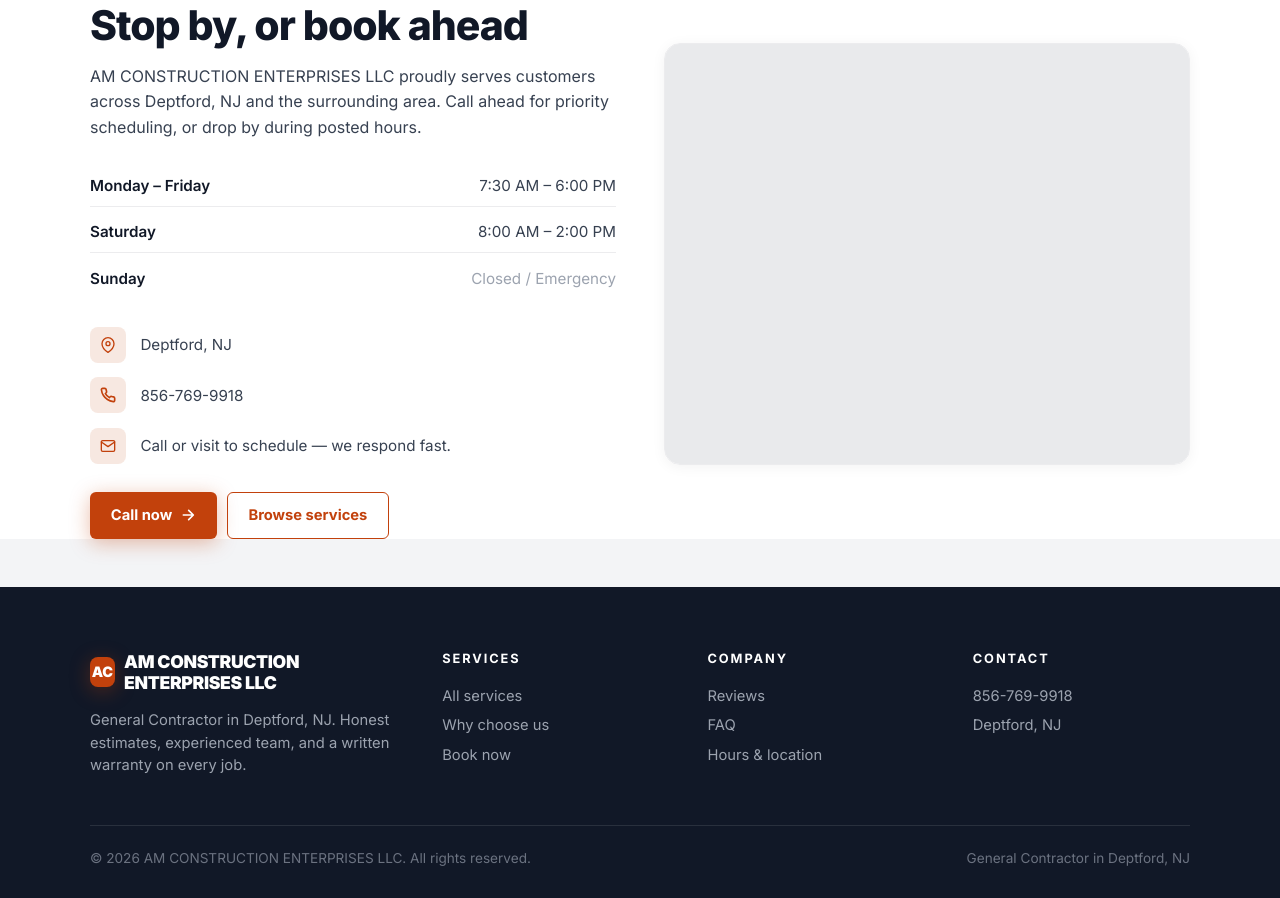
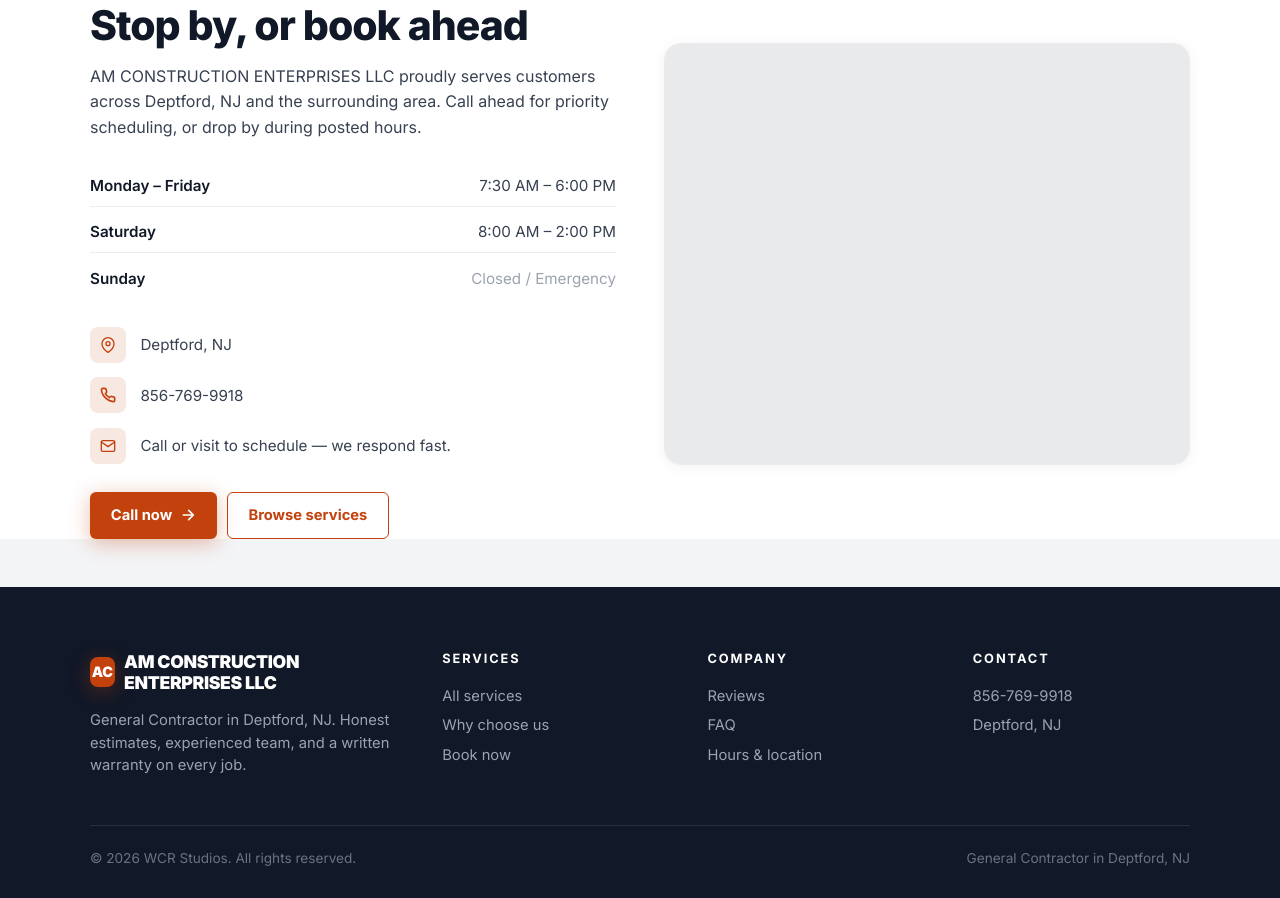
Before and after one commit to Wrenbjor/trades--am-construction-enterprises-llc, a plain HTML site: page index.html in a window 1280 px wide. Shown: the part 4721-5619 px from the top of the page. Drawn offline with nearby package versions, Linux system fonts and the light colour scheme; no server answers.

Commit message:
Update site

```diff
--- a/index.html
+++ b/index.html
@@ -605,7 +605,7 @@
     </div>
   </div>
   <div class="foot-bottom">
-    <div>&copy; 2026 AM CONSTRUCTION ENTERPRISES LLC. All rights reserved.</div>
+    <div>&copy; 2026 WCR Studios. All rights reserved.</div>
     <div>General Contractor in Deptford, NJ</div>
   </div>
 </footer>
```
